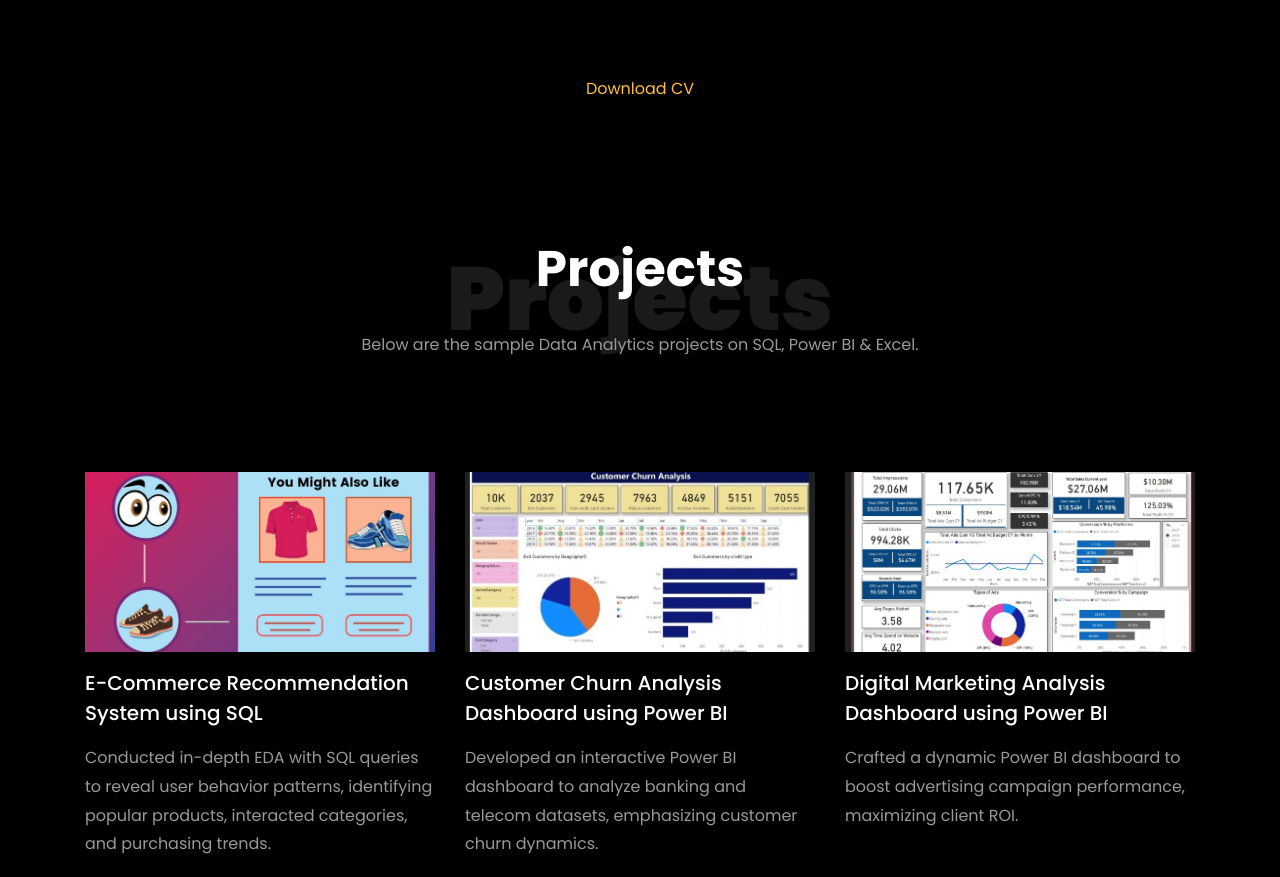
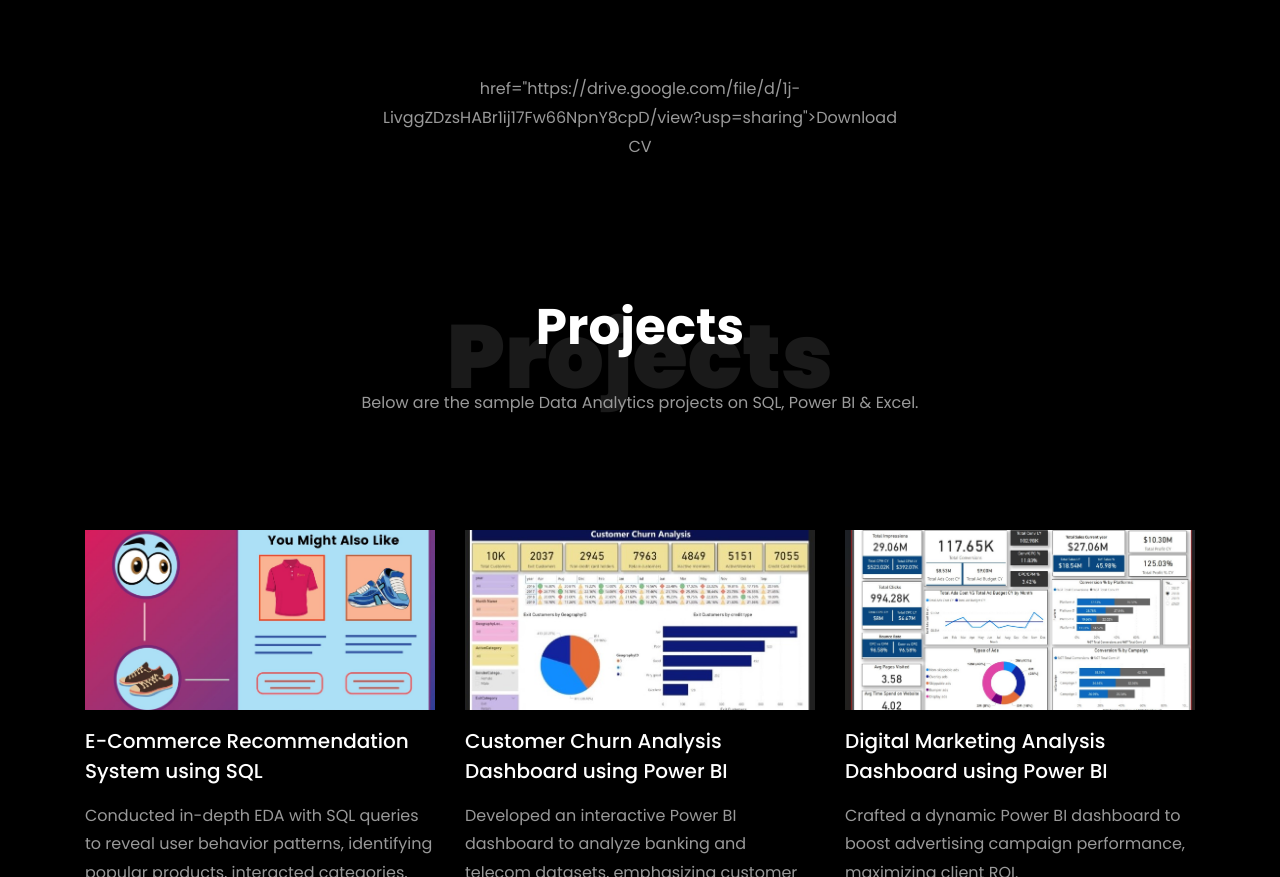
Before and after one commit to MananDesai1783/manandesai1783.github.io, a plain HTML site: page index.html in a window 1280 px wide. Shown: the part 3713-4590 px from the top of the page. Drawn offline with Linux system fonts and the light colour scheme; files whose address does not match are found by name.

Commit message:
Update index.html

```diff
--- a/index.html
+++ b/index.html
@@ -438,7 +438,7 @@ Technology and Analytics, allowing me to provide strategic recommendations to or
 
     		<div class="row justify-content-center mt-5">
     			<div class="col-md-6 text-center ftco-animate">
-    				<p><a href="https://drive.google.com/file/d/1j-LivggZDzsHABr1ij17Fw66NpnY8cpD/view?usp=sharing">Download CV</a></p>
+    				<p><a> href="https://drive.google.com/file/d/1j-LivggZDzsHABr1ij17Fw66NpnY8cpD/view?usp=sharing">Download CV</a></p>
     			</div>
     		</div>
     	</div>
```
